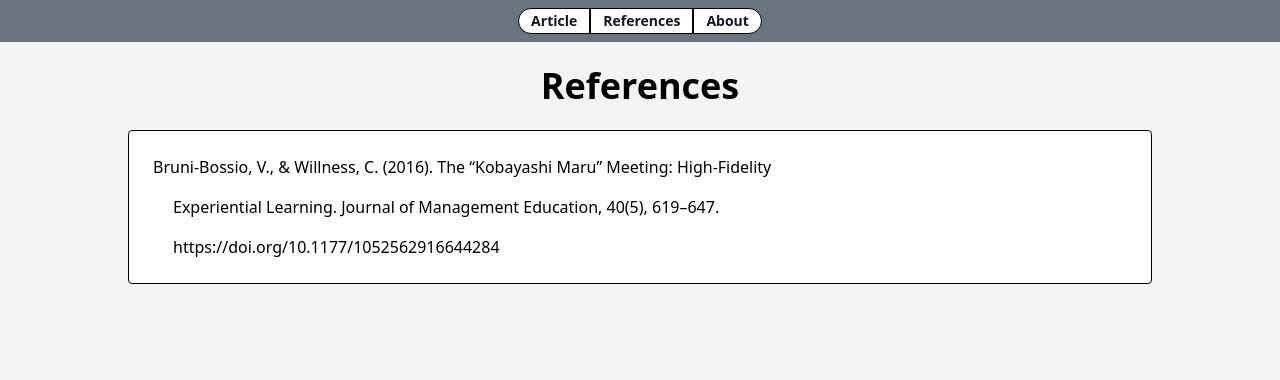
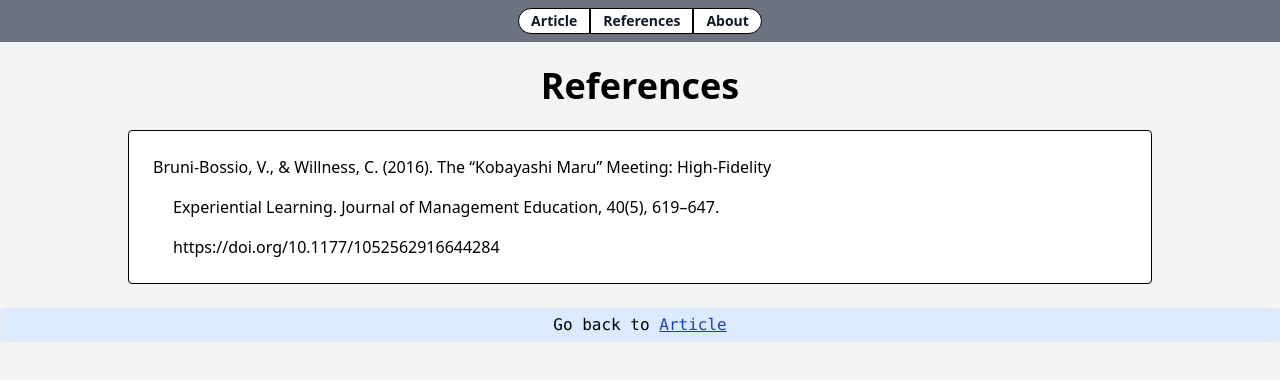
Before and after one commit to nealpro/project-three, a SvelteKit app: page /references in a window 1280 px wide. Shown: the top 380 px of the page. Built offline with nearby package versions, Linux system fonts and the light colour scheme.

Commit message:
Update README.md and add references page

```diff
--- a/src/routes/references/+page.svelte
+++ b/src/routes/references/+page.svelte
@@ -10,4 +10,10 @@
 	<div class="rounded p-6 bg-white w-4/5 mx-auto border border-black space-y-4">
 		{@html reference}
 	</div>
+	<br />
 {/each}
+<div class="rounded p-1 mx-auto border bg-blue-100">
+	<p class="text-center font-mono">
+		Go back to <a href="/" class="text-blue-800"><u>Article</u></a>
+	</p>
+</div>
```
Also changed, not shown: 2 other files (tests, documents, lock files or other folders).
